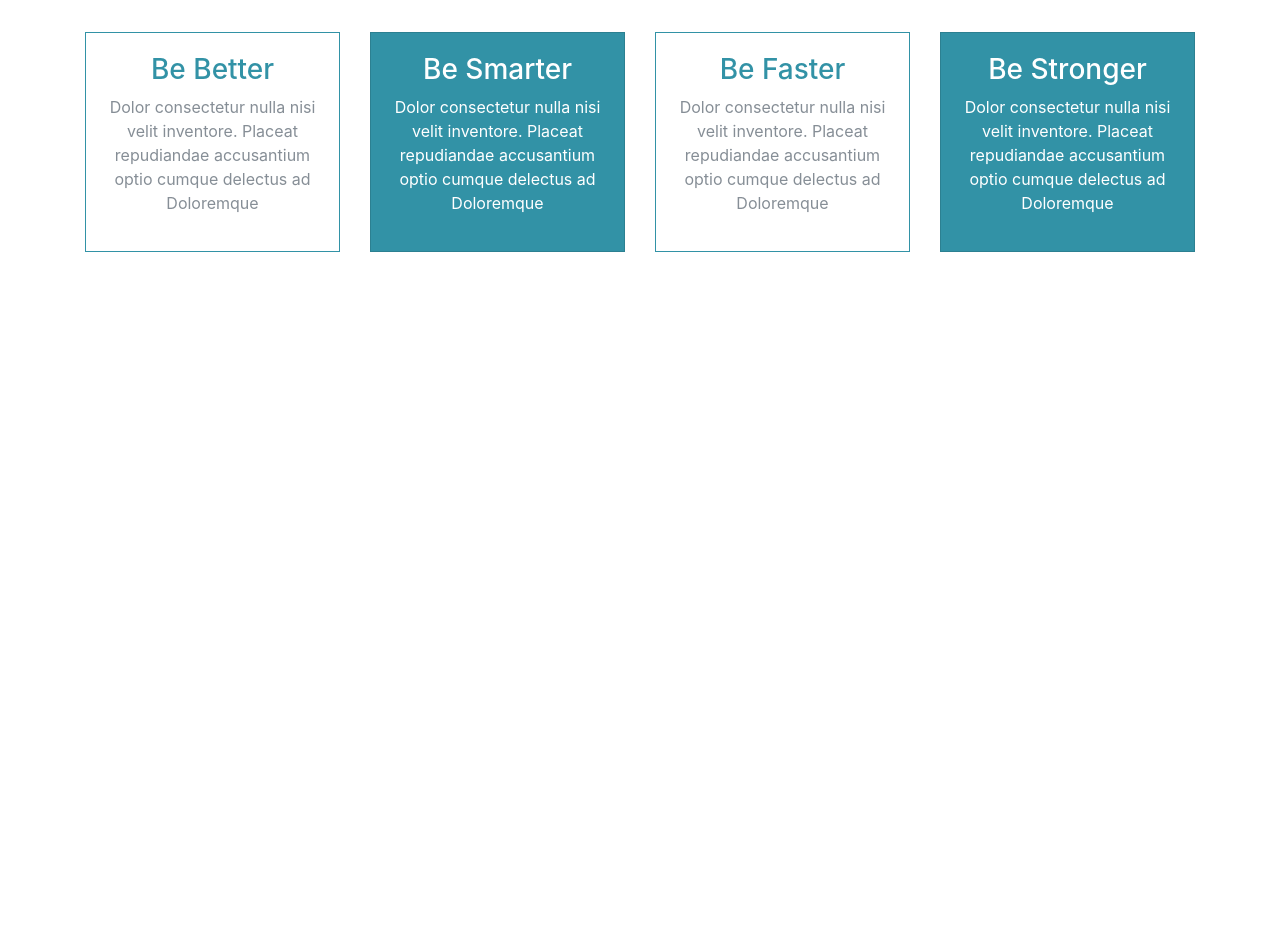
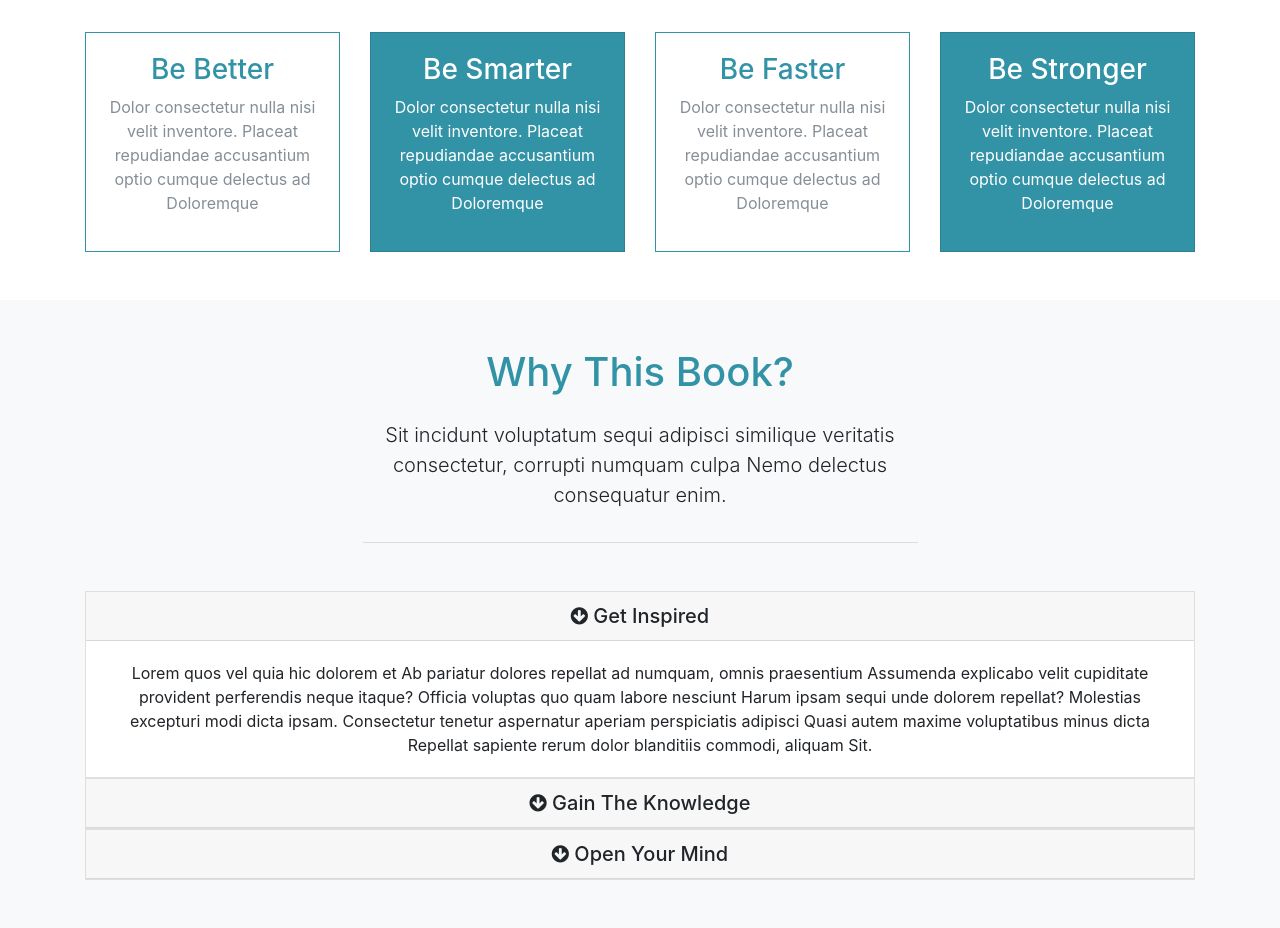
Before and after one commit to moeabdol/mizuxe, a website: page index.html in a window 1280 px wide. Shown: the part 865-1793 px from the top of the page. Before the commit the page ends 1165 px from the top, so only its background shows below. Drawn offline with nearby package versions, Linux system fonts and the light colour scheme.

Commit message:
Implement about section

```diff
--- a/index.html
+++ b/index.html
@@ -141,6 +141,104 @@
     </div>
   </section>
 
+  <!-- About Why Section -->
+  <section id="about" class="py-5 text-center bg-light">
+    <div class="container">
+      <div class="row">
+        <div class="col">
+          <div class="info-header mb-5">
+            <h1 class="text-primary pb-3">
+              Why This Book?
+            </h1>
+            <p class="lead pb-3">
+              Sit incidunt voluptatum sequi adipisci similique veritatis
+              consectetur, corrupti numquam culpa Nemo delectus consequatur
+              enim.
+            </p>
+          </div>
+
+          <!-- Accordion -->
+          <div id="accordion" role="tablist">
+            <div class="card">
+              <div id="heading1" class="card-header">
+                <h5 class="mb-0">
+                  <div href="#collapse1" data-toggle="collapse"
+                    data-parent="#accordion">
+                    <i class="fa fa-arrow-circle-down"></i>
+                    Get Inspired
+                  </div>
+                </h5>
+              </div>
+
+              <div id="collapse1" class="collapse show">
+                <div class="card-body">
+                  Lorem quos vel quia hic dolorem et Ab pariatur dolores
+                  repellat ad numquam, omnis praesentium Assumenda explicabo
+                  velit cupiditate provident perferendis neque itaque? Officia
+                  voluptas quo quam labore nesciunt Harum ipsam sequi unde
+                  dolorem repellat? Molestias excepturi modi dicta ipsam.
+                  Consectetur tenetur aspernatur aperiam perspiciatis adipisci
+                  Quasi autem maxime voluptatibus minus dicta Repellat sapiente
+                  rerum dolor blanditiis commodi, aliquam Sit.
+                </div>
+              </div>
+            </div>
+
+            <div class="card">
+              <div id="heading2" class="card-header">
+                <h5 class="mb-0">
+                  <div href="#collapse2" data-toggle="collapse"
+                    data-parent="#accordion">
+                    <i class="fa fa-arrow-circle-down"></i>
+                    Gain The Knowledge
+                  </div>
+                </h5>
+              </div>
+
+              <div id="collapse2" class="collapse">
+                <div class="card-body">
+                  Lorem quos vel quia hic dolorem et Ab pariatur dolores
+                  repellat ad numquam, omnis praesentium Assumenda explicabo
+                  velit cupiditate provident perferendis neque itaque? Officia
+                  voluptas quo quam labore nesciunt Harum ipsam sequi unde
+                  dolorem repellat? Molestias excepturi modi dicta ipsam.
+                  Consectetur tenetur aspernatur aperiam perspiciatis adipisci
+                  Quasi autem maxime voluptatibus minus dicta Repellat sapiente
+                  rerum dolor blanditiis commodi, aliquam Sit.
+                </div>
+              </div>
+            </div>
+
+            <div class="card">
+              <div id="heading3" class="card-header">
+                <h5 class="mb-0">
+                  <div href="#collapse3" data-toggle="collapse"
+                    data-parent="#accordion">
+                    <i class="fa fa-arrow-circle-down"></i>
+                    Open Your Mind
+                  </div>
+                </h5>
+              </div>
+
+              <div id="collapse3" class="collapse">
+                <div class="card-body">
+                  Lorem quos vel quia hic dolorem et Ab pariatur dolores
+                  repellat ad numquam, omnis praesentium Assumenda explicabo
+                  velit cupiditate provident perferendis neque itaque? Officia
+                  voluptas quo quam labore nesciunt Harum ipsam sequi unde
+                  dolorem repellat? Molestias excepturi modi dicta ipsam.
+                  Consectetur tenetur aspernatur aperiam perspiciatis adipisci
+                  Quasi autem maxime voluptatibus minus dicta Repellat sapiente
+                  rerum dolor blanditiis commodi, aliquam Sit.
+                </div>
+              </div>
+            </div>
+          </div>
+        </div>
+      </div>
+    </div>
+  </section>
+
   <script src="node_modules/jquery/dist/jquery.min.js"></script>
   <script src="node_modules/popper.js/dist/umd/popper.min.js"></script>
   <script src="node_modules/bootstrap/dist/js/bootstrap.min.js"></script>
--- a/scss/styles.scss
+++ b/scss/styles.scss
@@ -36,3 +36,9 @@ body {
     border-radius: 0;
   }
 }
+
+.info-header {
+  width: 50%;
+  margin: auto;
+  border-bottom: 1px #DDDDDD solid;
+}
```
Also changed, not shown: css/styles.css, 1 other file.
